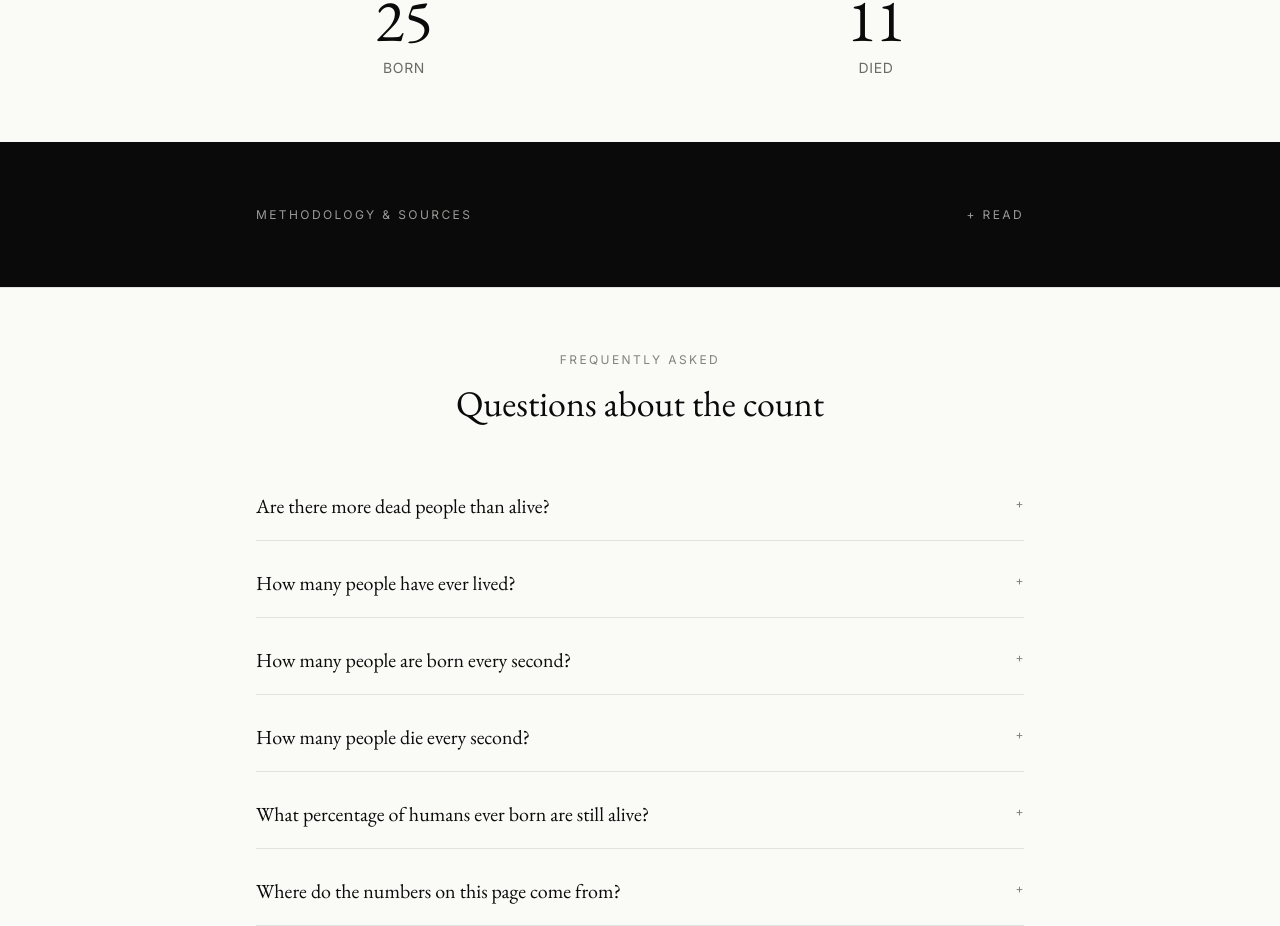
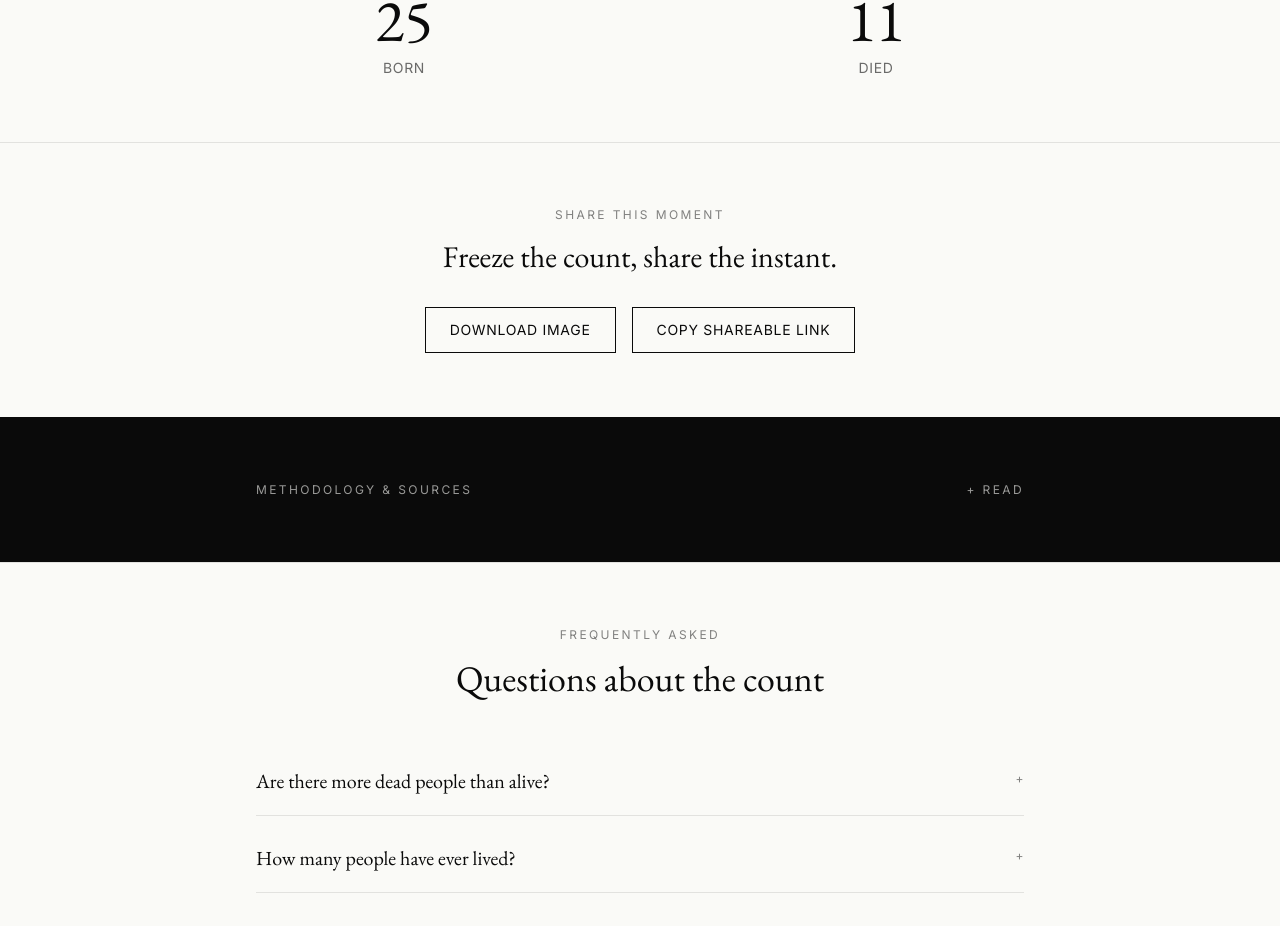
Before and after one commit to gustavoaragones-arch/memento-counter, a Next.js app: page / in a window 1280 px wide. Shown: the part 1172-2098 px from the top of the page. Built offline with nearby package versions, Linux system fonts and the light colour scheme.

Commit message:
Share: button cluster wired into homepage

```diff
--- a/src/app/page.tsx
+++ b/src/app/page.tsx
@@ -3,6 +3,7 @@
 import { Hero } from "@/components/Hero";
 import { RatioBar } from "@/components/RatioBar";
 import { SessionCounter } from "@/components/SessionCounter";
+import { ShareButtons } from "@/components/ShareButtons";
 import { Methodology } from "@/components/Methodology";
 import { FAQ } from "@/components/FAQ";
 import { FAQSchema } from "@/components/FAQSchema";
@@ -15,6 +16,7 @@ export default function Home() {
       <Hero />
       <RatioBar />
       <SessionCounter />
+      <ShareButtons />
       <Methodology />
       <FAQ />
       <Footer />
--- /dev/null
+++ b/src/components/ShareButtons.tsx
@@ -0,0 +1,87 @@
+"use client";
+
+import { useState } from "react";
+
+export function ShareButtons() {
+  const [copyStatus, setCopyStatus] = useState<"idle" | "copied" | "failed">(
+    "idle"
+  );
+  const [downloadStatus, setDownloadStatus] = useState<
+    "idle" | "working" | "failed"
+  >("idle");
+
+  const handleCopyLink = async () => {
+    const ts = Date.now();
+    const url = `https://mementocount.com/share/${ts}`;
+    try {
+      await navigator.clipboard.writeText(url);
+      setCopyStatus("copied");
+      setTimeout(() => setCopyStatus("idle"), 2000);
+    } catch {
+      setCopyStatus("failed");
+      setTimeout(() => setCopyStatus("idle"), 2000);
+    }
+  };
+
+  const handleDownload = async () => {
+    setDownloadStatus("working");
+    try {
+      const ts = Date.now();
+      const res = await fetch(`/api/share?ts=${ts}`);
+      if (!res.ok) throw new Error("fetch failed");
+      const blob = await res.blob();
+      const url = URL.createObjectURL(blob);
+      const a = document.createElement("a");
+      a.href = url;
+      a.download = `memento-${ts}.png`;
+      document.body.appendChild(a);
+      a.click();
+      document.body.removeChild(a);
+      URL.revokeObjectURL(url);
+      setDownloadStatus("idle");
+    } catch {
+      setDownloadStatus("failed");
+      setTimeout(() => setDownloadStatus("idle"), 2000);
+    }
+  };
+
+  return (
+    <section className="border-t border-[#0A0A0A]/10 bg-[#FAFAF7] px-6 py-16 text-[#0A0A0A]">
+      <div className="mx-auto max-w-3xl text-center">
+        <p className="font-sans text-xs uppercase tracking-[0.2em] text-[#0A0A0A]/50">
+          Share this moment
+        </p>
+        <p className="mt-4 font-serif text-2xl leading-snug sm:text-3xl">
+          Freeze the count, share the instant.
+        </p>
+
+        <div className="mt-8 flex flex-col items-center justify-center gap-3 sm:flex-row sm:gap-4">
+          <button
+            type="button"
+            onClick={handleDownload}
+            disabled={downloadStatus === "working"}
+            className="w-full rounded-none border border-[#0A0A0A] px-6 py-3 font-sans text-sm uppercase tracking-wider text-[#0A0A0A] transition-colors hover:bg-[#0A0A0A] hover:text-[#FAFAF7] disabled:cursor-wait disabled:opacity-60 sm:w-auto"
+          >
+            {downloadStatus === "working"
+              ? "Preparing…"
+              : downloadStatus === "failed"
+              ? "Try again"
+              : "Download image"}
+          </button>
+
+          <button
+            type="button"
+            onClick={handleCopyLink}
+            className="w-full rounded-none border border-[#0A0A0A] px-6 py-3 font-sans text-sm uppercase tracking-wider text-[#0A0A0A] transition-colors hover:bg-[#0A0A0A] hover:text-[#FAFAF7] sm:w-auto"
+          >
+            {copyStatus === "copied"
+              ? "Link copied ✓"
+              : copyStatus === "failed"
+              ? "Copy failed"
+              : "Copy shareable link"}
+          </button>
+        </div>
+      </div>
+    </section>
+  );
+}
```
